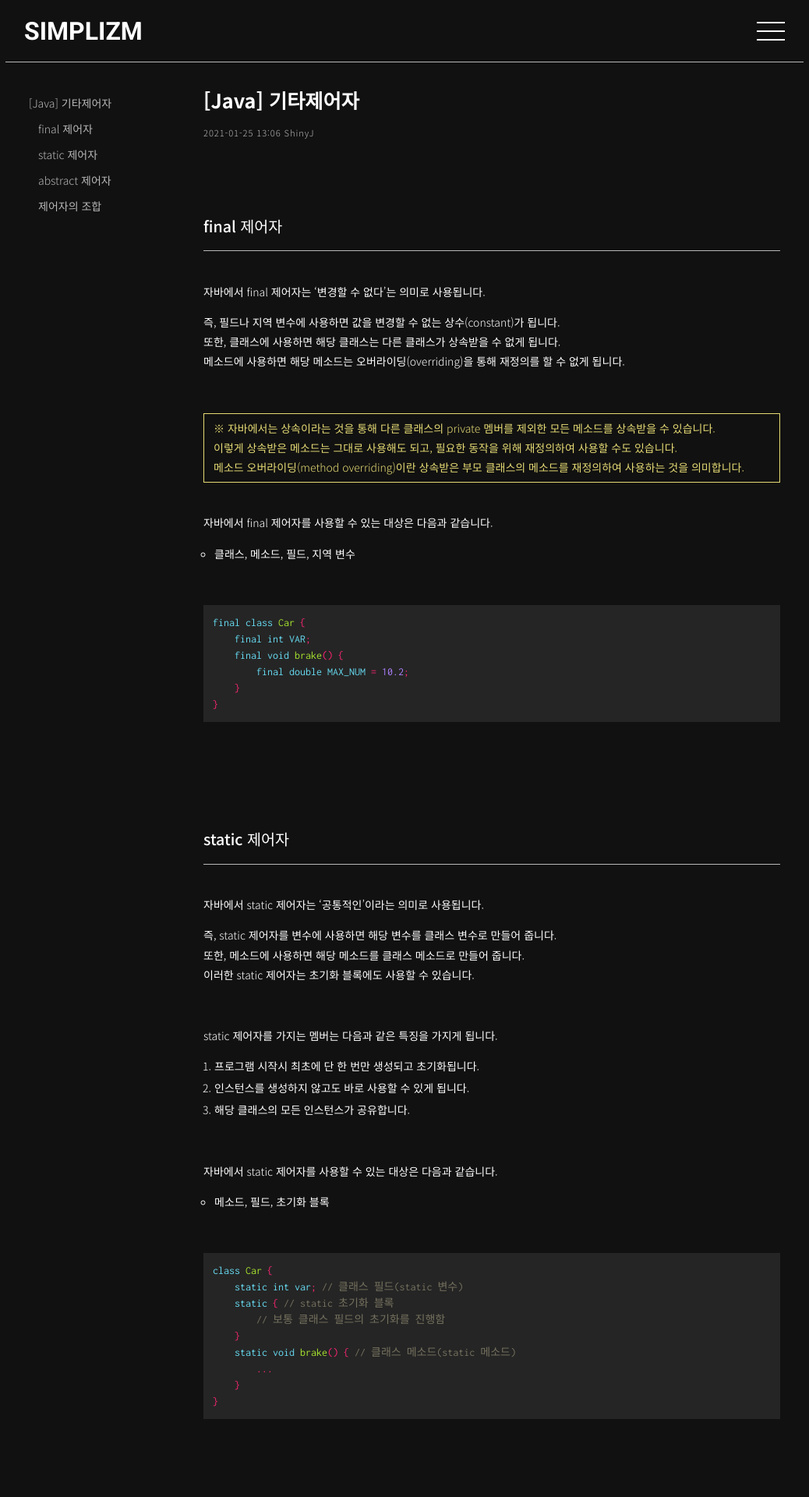
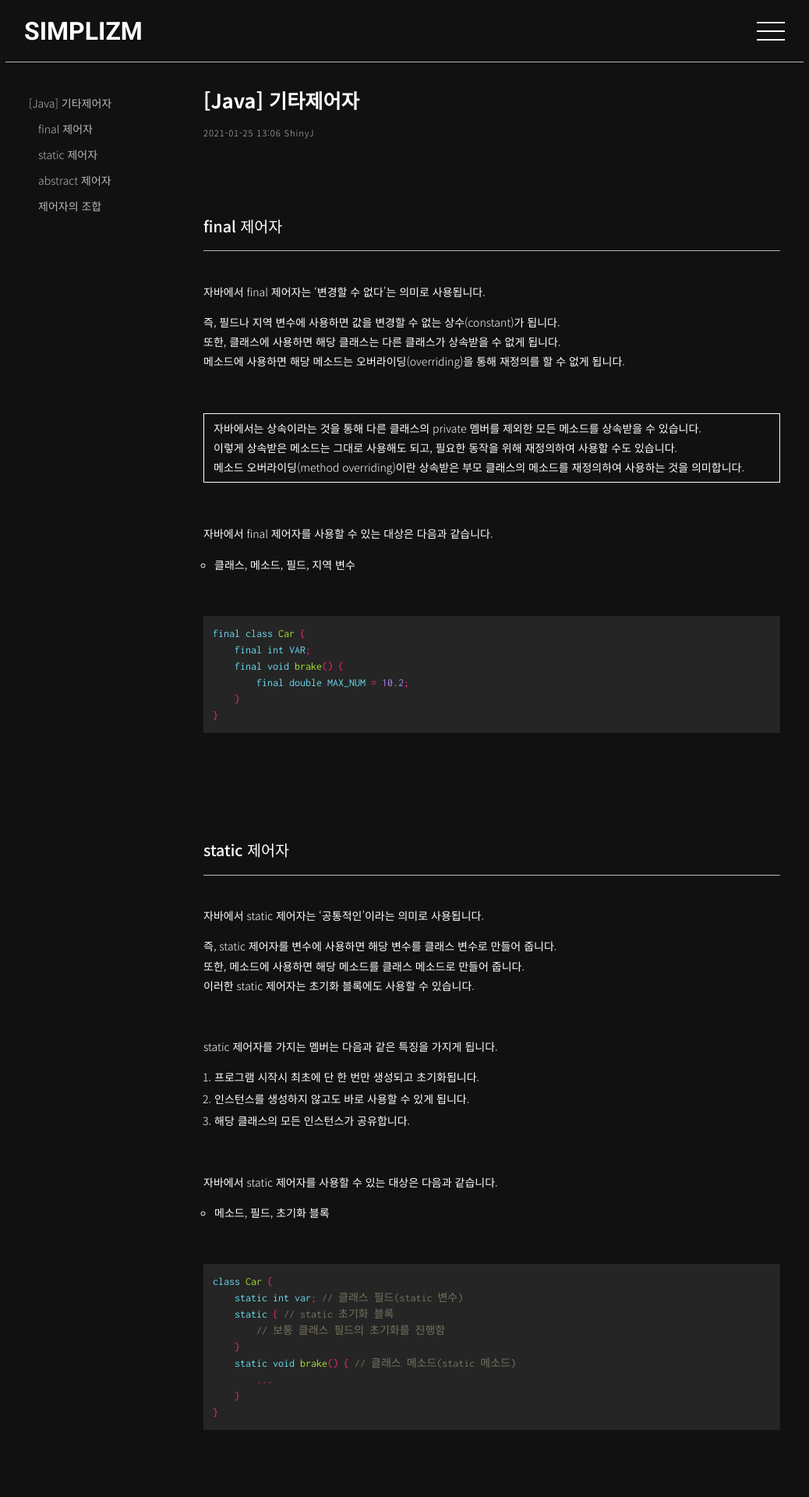
Before and after one commit to shinyj1991/shinyj1991.github.io, a Jekyll site: the page built from _posts/language/java/2021-01-25-1.md, in a window 1280 px wide. Shown: the top 1920 px of the page at 78% size, without its empty margins (121-1159 px from the left). Built offline with Jekyll 4.4.1, drawn with Linux system fonts in a browser that asks for light colours; comment, search, counter and statistics services are not loaded; the table of contents is made by our own code.

Commit message:
Update style.scss

```diff
--- a/assets/css/style.scss
+++ b/assets/css/style.scss
@@ -187,7 +187,7 @@ body {background: #111111; color: #ffffff; font-family: 'Noto Sans KR', sans-ser
 
       h2, h3, h4, h5, h6 {font-weight: 500; padding-top: 1em;}
 
-      >h2, >h3, >h4, >h5, >h6, >p, >ul, >ol, >table,
+      >h2, >h3, >h4, >h5, >h6, >p, >ul, >ol, >table, >blockquote,
       >.highlighter-rouge {margin-bottom: 1em;}
 
       h2 {margin-top: 4em; margin-bottom: 2em; padding-bottom: 1em; border-bottom: 1px solid rgba(255, 255, 255, 0.7);}
@@ -222,11 +222,7 @@ body {background: #111111; color: #ffffff; font-family: 'Noto Sans KR', sans-ser
         }
       }
 
-      blockquote {border: 1px solid #e6db74; padding: 6px 12px;
-        p {color: #e6db74;
-          &:before {display: inline; content: '※ '; color: #e6db74;}
-        }
-      }
+      blockquote {border: 1px solid #ffffff; padding: 6px 12px;}
     }
   }
 }
```
